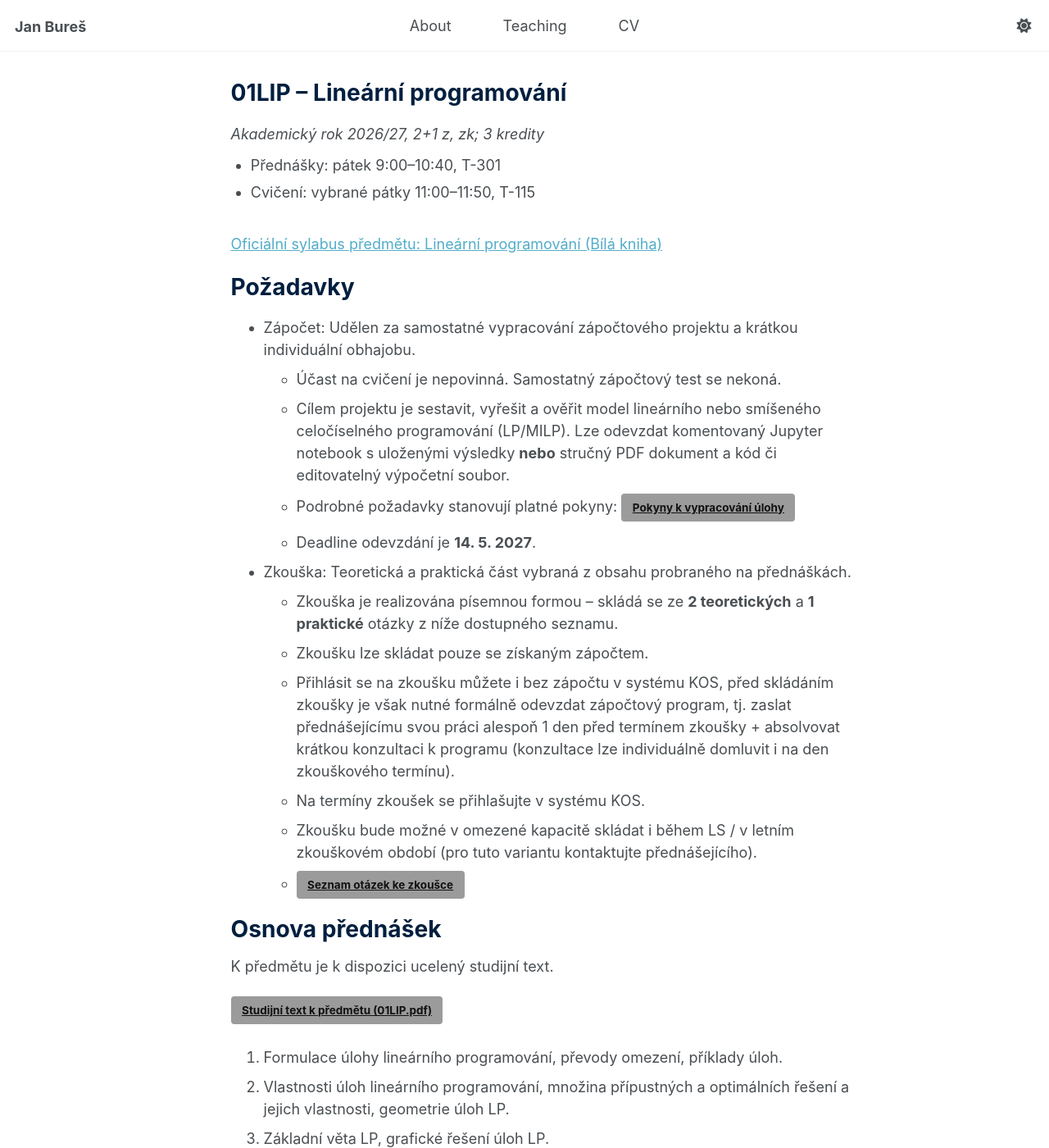
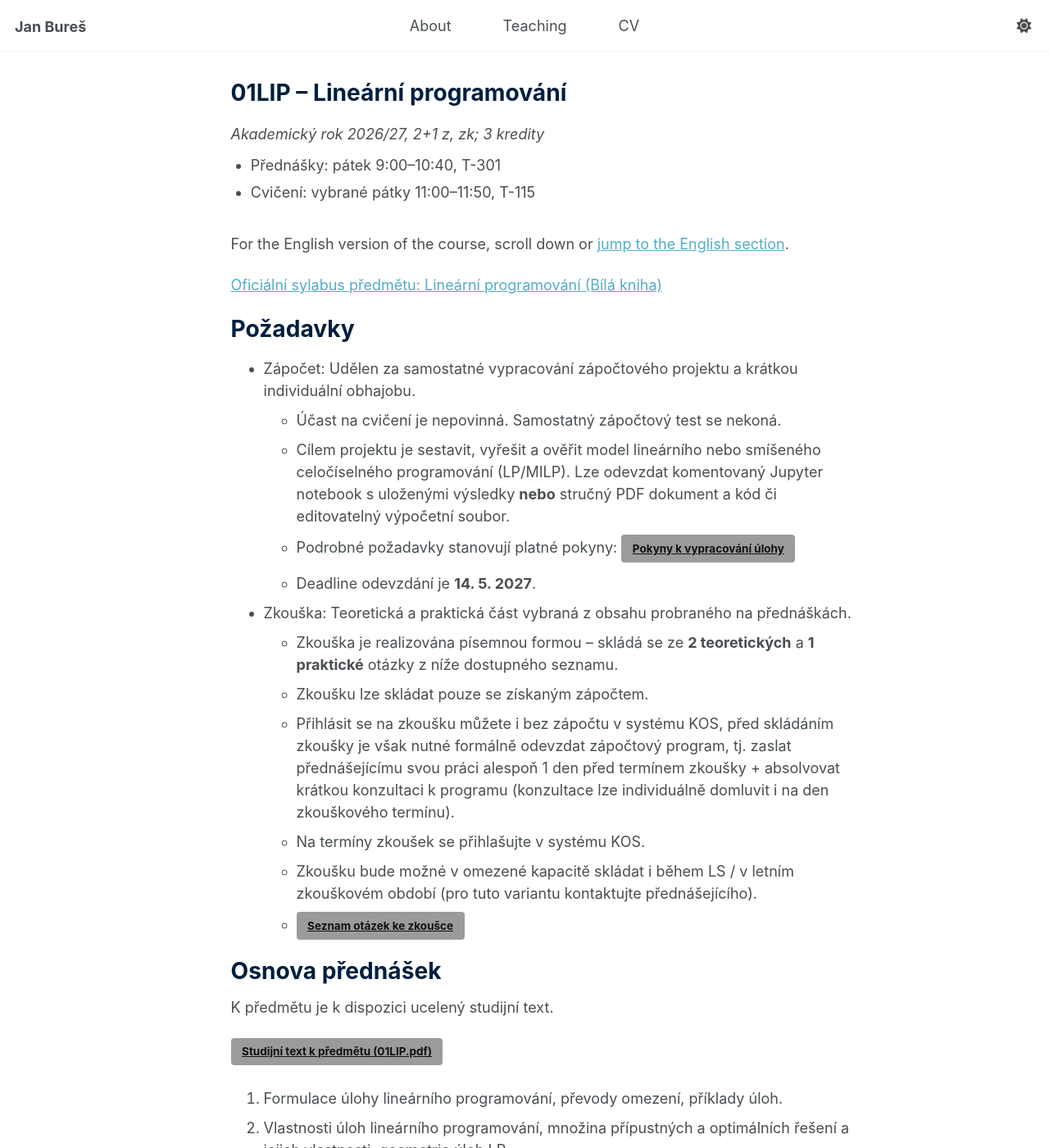
Before and after one commit to buresjan/buresjan.github.io, a Jekyll site: the page built from _teaching/01lip.md, in a window 1280 px wide and 1400 px high. Shown: the whole window at 82% size. Built offline with Jekyll 4.4.1, drawn with Linux system fonts in a browser that asks for light colours.

Commit message:
Add English course navigation note and visible section divider

```diff
--- a/_teaching/01lip.md
+++ b/_teaching/01lip.md
@@ -13,6 +13,8 @@ permalink: /teaching/01lip
 date: 2026-09-01
 lang: cs
 ---
+
+<p lang="en">For the English version of the course, scroll down or <a href="#english">jump to the English section</a>.</p>
 
 [Oficiální sylabus předmětu: Lineární programování (Bílá kniha)](https://bilakniha.cvut.cz/cs/predmet11339905.html#gsc.tab=0){:target="_blank" rel="noopener"}
 
@@ -40,6 +42,8 @@ K předmětu je k dispozici ucelený studijní text.
 <a class="btn lp-btn" href="{{ '/files/01LIP.pdf' | relative_url }}" download>Studijní text k předmětu (01LIP.pdf)</a>
 
 <style>
+.lp-language-divider { margin: 3rem 0; border: 0; border-top: 2px solid currentColor; opacity: 0.5; }
+#english { scroll-margin-top: 5rem; }
 .btn.lp-btn { background-color: #9b9b9b; border-color: #9b9b9b; color: #111 !important; }
 .btn.lp-btn:hover,
 .btn.lp-btn:focus { background-color: #8c8c8c; border-color: #8c8c8c; color: #111 !important; }
@@ -73,7 +77,7 @@ Osnova cvičení
 7. Gomoryho algoritmus a další algoritmy LIP (metoda větví a mezí).
 8. Kvadratické programování.
 
----
+<hr class="lp-language-divider">
 
 <div lang="en" markdown="1">
 
```
